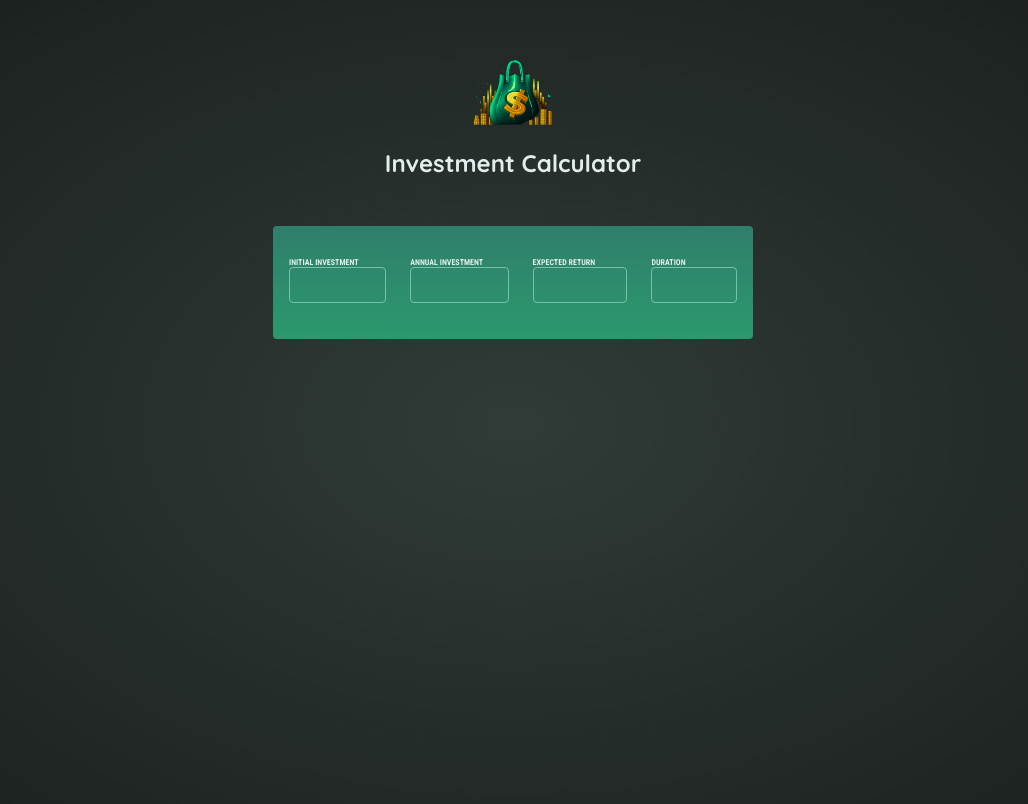
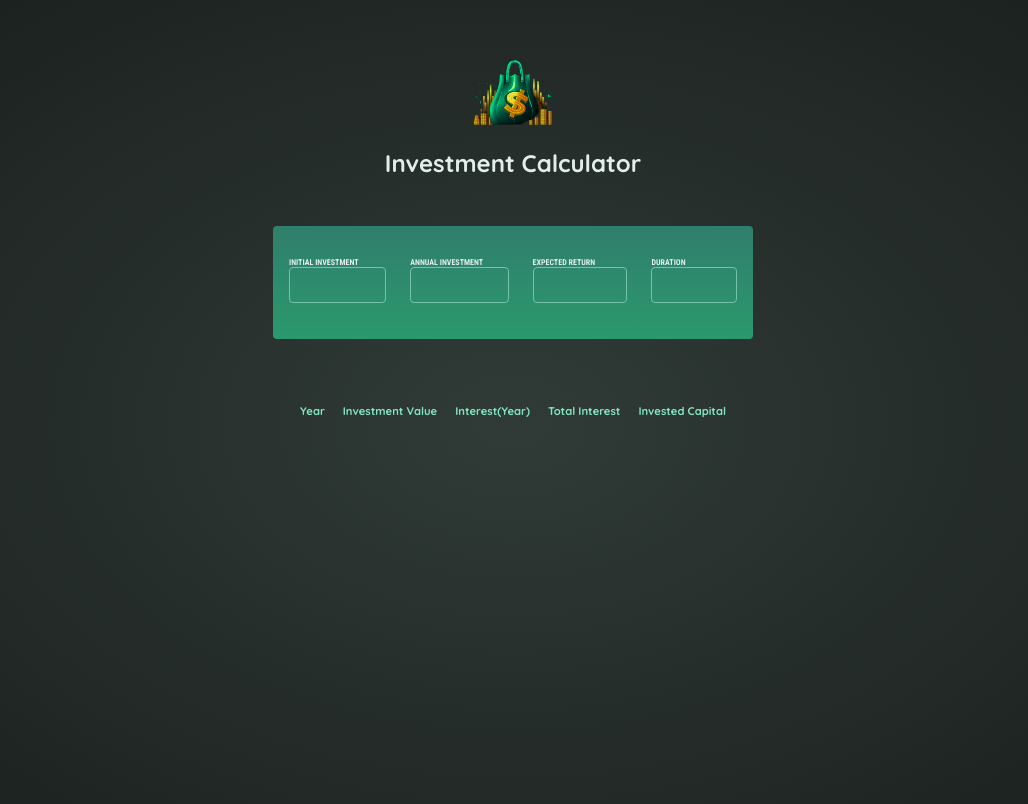
Before and after one commit to PikuzaMarie/investment-calculator, a React (Vite) app: page / in a window 1280 px wide. Shown: the top 804 px of the page, without its empty margins (127-1155 px from the left). Built offline with nearby package versions, Linux system fonts and the light colour scheme.

Commit message:
feat: calculate investment results and display in a html table
- derive input values fron userInputData state
- use utility function to calculate investment results

```diff
--- a/src/App.jsx
+++ b/src/App.jsx
@@ -2,6 +2,7 @@ import { useState } from 'react';
 import { Header } from './components/Header';
 import { InputGroup } from './components/InputGroup';
 import { INPUTS_CONFIG } from './common/constants/inputsConfig';
+import { ResultTable } from './components/ResultTable/ResultTable';
 
 function App() {
   const [userInputData, setUserInputData] = useState(INPUTS_CONFIG);
@@ -16,6 +17,8 @@ function App() {
     );
   };
 
+  const inputValues = userInputData.map(input => input.value);
+
   return (
     <>
       <Header />
@@ -23,6 +26,7 @@ function App() {
         inputData={userInputData}
         onInputChange={handleUserInputChange}
       />
+      <ResultTable inputValues={inputValues} />
     </>
   );
 }
--- /dev/null
+++ b/src/common/constants/resultTableConfig/index.js
@@ -0,0 +1 @@
+export * from './result-table-config';
--- /dev/null
+++ b/src/common/constants/resultTableConfig/result-table-config.js
@@ -0,0 +1,7 @@
+export const RESULT_TABLE_CONFIG = [
+  'Year',
+  'Investment Value',
+  'Interest(Year)',
+  'Total Interest',
+  'Invested Capital',
+];
--- /dev/null
+++ b/src/components/ResultTable/ResultTable.jsx
@@ -0,0 +1,51 @@
+import { RESULT_TABLE_CONFIG } from '../../common/constants/resultTableConfig';
+import {
+  calculateInvestmentResults,
+  formatter,
+} from '../../common/utils/calculateInvestmentResults';
+
+export function ResultTable({ inputValues }) {
+  const resultsData = calculateInvestmentResults(...inputValues);
+
+  let initialInvestment;
+
+  if (resultsData[0]) {
+    initialInvestment =
+      resultsData[0].valueEndOfYear -
+      resultsData[0].interest -
+      resultsData[0].annualInvestment;
+  }
+
+  return (
+    <table id="result">
+      <thead>
+        <tr className="center">
+          {RESULT_TABLE_CONFIG.map((heading, index) => (
+            <th key={index}>{heading}</th>
+          ))}
+        </tr>
+      </thead>
+      <tbody>
+        {resultsData.map((annualRecord, index) => {
+          const totalInterest =
+            annualRecord.valueEndOfYear -
+            annualRecord.annualInvestment * annualRecord.year -
+            initialInvestment;
+
+          const totalAmountInvested =
+            annualRecord.valueEndOfYear - totalInterest;
+
+          return (
+            <tr key={index} className="center">
+              <td>{annualRecord.year}</td>
+              <td>{formatter.format(annualRecord.valueEndOfYear)}</td>
+              <td>{formatter.format(annualRecord.interest)}</td>
+              <td>{formatter.format(totalInterest)}</td>
+              <td>{formatter.format(totalAmountInvested)}</td>
+            </tr>
+          );
+        })}
+      </tbody>
+    </table>
+  );
+}
--- /dev/null
+++ b/src/components/ResultTable/index.js
@@ -0,0 +1 @@
+export * from './ResultTable';
```
